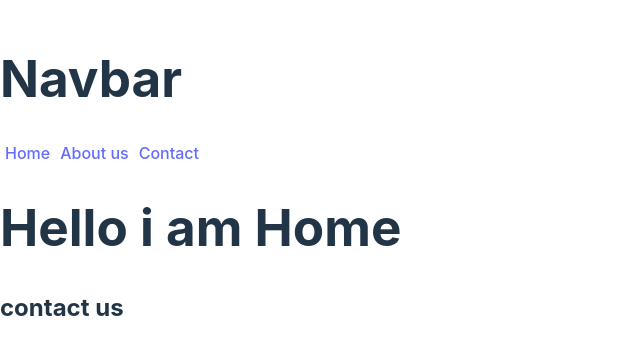
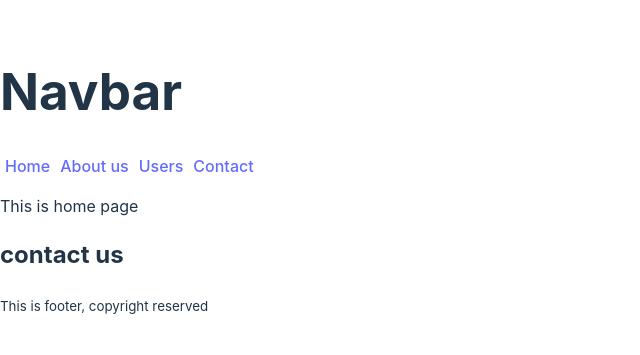
Before and after one commit to Shariful4447/react-router-started, a React (Vite) app: page /contact in a window 1280 px wide. Shown: the part 219-574 px from the top of the page, without its empty margins (0-640 px from the left). Built offline with nearby package versions, Linux system fonts and the light colour scheme.

Commit message:
React router fixed footer and navbar created

```diff
--- /dev/null
+++ b/src/Footer/Footer.jsx
@@ -0,0 +1,11 @@
+
+
+const Footer = () => {
+    return (
+        <div>
+            <p><small>This is footer, copyright reserved</small></p>
+        </div>
+    );
+};
+
+export default Footer;
--- a/src/components/Home/Home.jsx
+++ b/src/components/Home/Home.jsx
@@ -1,13 +1,16 @@
 import { Outlet } from "react-router-dom";
 import Navbar from "../NavBar/Navbar";
+import Footer from "../../Footer/Footer";
 
 
 const Home = () => {
     return (
         <div>
             <Navbar></Navbar>
-            <h1>Hello i am Home</h1>
+            <p>This is home page</p>
             <Outlet></Outlet>
+
+            <Footer></Footer>
         </div>
     );
 };
--- a/src/components/NavBar/Navbar.jsx
+++ b/src/components/NavBar/Navbar.jsx
@@ -10,6 +10,7 @@
 
                 <Link to="/">Home</Link>
                 <Link to="about">About us</Link>
+                <Link to="users">Users</Link>
                 <Link to="contact">Contact</Link>
 
             </nav>
--- /dev/null
+++ b/src/components/Users/Users.jsx
@@ -0,0 +1,12 @@
+
+
+const Users = () => {
+    return (
+        <div>
+            <h2>Our Users</h2>
+            <p>All our users are here</p>
+        </div>
+    );
+};
+
+export default Users;
--- a/src/main.jsx
+++ b/src/main.jsx
@@ -10,6 +10,7 @@
 import Home from './components/Home/Home';
 import About from './components/About/About';
 import Contact from './components/Contact/Contact';
+import Users from './components/Users/Users';
 
 const router = createBrowserRouter([
   {
@@ -24,6 +25,10 @@
         path: "/contact",
         element: <Contact></Contact>,
       },
+      {
+        path: "/users",
+        element: <Users></Users>,
+      },
     ]
   },
 
```
